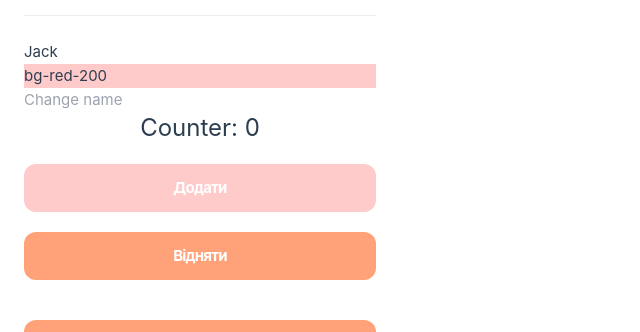
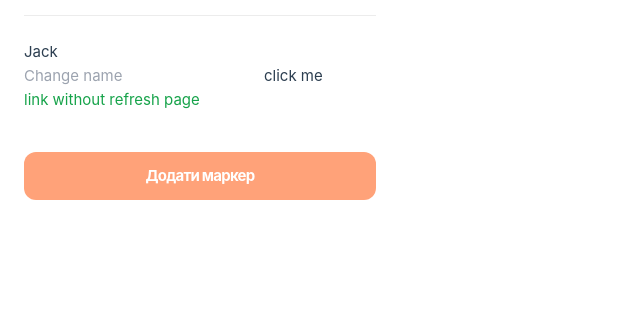
Before and after one commit to Sokilskill/traveler, a Vue app: page / in a window 1280 px wide. Shown: the part 468-800 px from the top of the page, without its empty margins (0-640 px from the left). Built offline with nearby package versions, Linux system fonts and the light colour scheme.

Commit message:
events @click

```diff
--- a/src/components/FavoritePlaces/FavoritePlaces.vue
+++ b/src/components/FavoritePlaces/FavoritePlaces.vue
@@ -1,16 +1,9 @@
 <script setup>
 import FavoritePlace from '../FavoritePlace/FavoritePlace.vue'
 import IButton from '../IButton/IButton.vue'
-import { computed, ref } from 'vue'
-const counter = ref(0) // { value: 0 }
+import { ref } from 'vue'
+
 const user = ref({ name: 'Jack', age: 10 })
-
-const increment = () => {
-  counter.value += 1
-}
-const decrement = () => {
-  counter.value -= 1
-}
 
 const newUserName = ref('')
 
@@ -18,20 +11,6 @@ const updateName = () => {
   user.value.name = newUserName.value
   newUserName.value = ''
 }
-
-const disabledColor = computed(() => {
-  if (counter.value <= 2) {
-    return 'bg-red-200'
-  } else if (counter.value <= 4) {
-    return 'bg-red-400'
-  } else if (counter.value <= 6) {
-    return 'bg-red-500'
-  } else if (counter.value <= 8) {
-    return 'bg-red-700'
-  }else {
-    return 'bg-orange-950'
-  }
-})
 </script>
 
 <template>
@@ -40,19 +19,12 @@ const disabledColor = computed(() => {
     <FavoritePlace :key="n" v-for="n in 4" />
 
     <p>{{ user.name }}</p>
-    <div :class="disabledColor" >{{ disabledColor }}</div>
+
     <input placeholder="Change name" v-model="newUserName" @keyup.enter="updateName" />
 
-    <p class="text-center text-2xl">Counter: {{ counter }}</p>
+    <button @click="(()=> console.log('click3'))" @keydown.space.a="()=> console.log('click == a')">click me</button>
 
-    <IButton
-      :class="disabledColor"
-      class="w-full mt-5"
-      @click="increment"
-      :disabled="counter === 10"
-      >Додати</IButton
-    >
-    <IButton class="w-full mt-5" @click="decrement" :disabled="counter === 0">Відняти</IButton>
+    <a href="/" class="block text-green-600" @click.prevent="()=> console.log('no refresh')" >link without refresh page</a>
 
     <IButton class="w-full mt-10">Додати маркер</IButton>
   </div>
```
